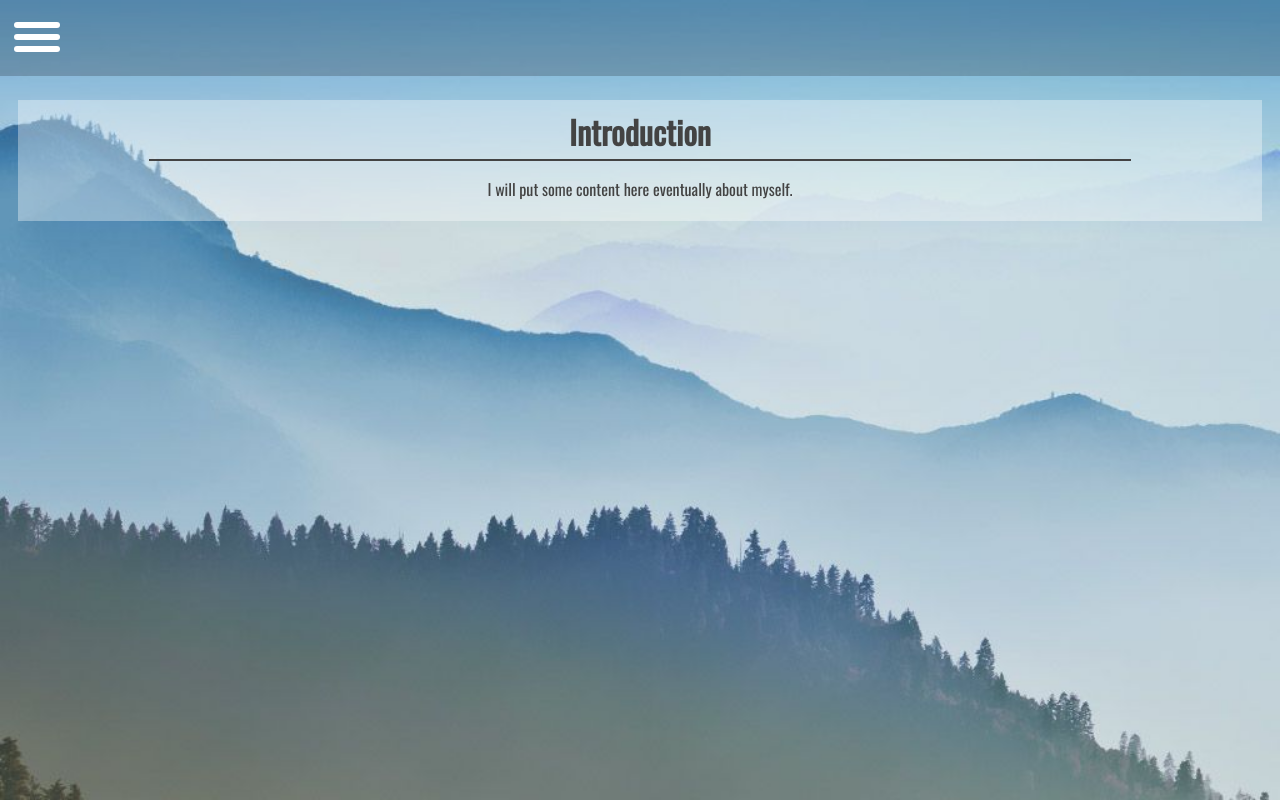
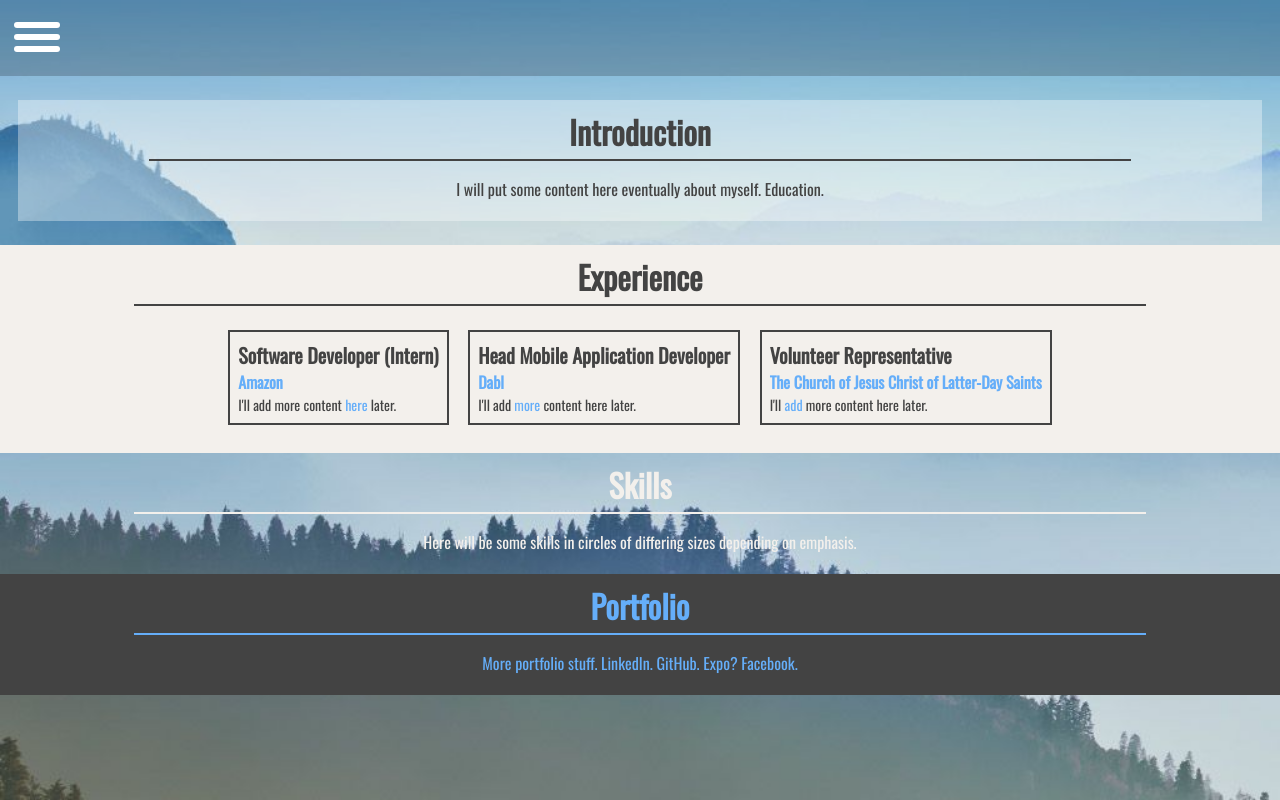
Before and after one commit to iAmTanner/portfolio, a plain HTML site: page index.html in a window 1280 px wide. Drawn offline with nearby package versions, Linux system fonts and the light colour scheme.

Commit message:
Added more styling and sections

```diff
--- a/index.html
+++ b/index.html
@@ -18,7 +18,47 @@
       <h2>Introduction</h2>
       <div class="dark_separator"></div>
       <div class="content_container">
-        I will put some content here eventually about myself.
+        I will put some content here eventually about myself. Education.
+      </div>
+    </section>
+
+    <section id="experience_section">
+      <h2>Experience</h2>
+      <div class="dark_separator"></div>
+      <div class="content_container">
+        <ul id="experience_list">
+          <li class="experience_list_item">
+            <h4>Software Developer (Intern)</h4>
+            <h5>Amazon</h5>
+            <div class="experience_item_content">I'll add more content <span class="blue_highlight">here</span> later.</div>
+          </li>
+          <li class="experience_list_item">
+            <h4>Head Mobile Application Developer</h4>
+            <h5>Dabl</h5>
+            <div class="experience_item_content">I'll add <span class="blue_highlight">more</span> content here later.</div>
+          </li>
+          <li class="experience_list_item">
+            <h4>Volunteer Representative</h4>
+            <h5>The Church of Jesus Christ of Latter-Day Saints</h5>
+            <div class="experience_item_content">I'll <span class="blue_highlight">add</span> more content here later.</div>
+          </li>
+        </ul>
+      </div>
+    </section>
+
+    <section id="skills_section">
+      <h2>Skills</h2>
+      <div class="light_separator"></div>
+      <div class="content_container">
+        Here will be some skills in circles of differing sizes depending on emphasis.
+      </div>
+    </section>
+
+    <section id="portfolio_section">
+      <h2>Portfolio</h2>
+      <div class="blue_separator"></div>
+      <div class="content_container">
+        More portfolio stuff. LinkedIn. GitHub. Expo? Facebook.
       </div>
     </section>
   </body>
--- a/style.css
+++ b/style.css
@@ -1,10 +1,15 @@
 body {
     margin: 0;
     padding: 0;
+    background-color: #434343;
     background: url('background.jpg');
     background-repeat: no-repeat;
     background-position: top;
     background-size: cover;
+}
+
+.blue_highlight {
+    color: #65AEF9;
 }
 
 #header {
@@ -62,3 +67,108 @@ body {
     font-family: 'Oswald', serif;
     font-size: 16px;
 }
+
+#experience_section {
+    margin: 24px 0px 0px 0px;
+    background-color: #F3F0EC;
+    width: auto;
+    text-align: center;
+    padding: 8px;
+}
+
+#experience_section h2 {
+    color: #434343;
+    font-family: 'Oswald', serif;
+    font-size: 32px;
+    padding: 0px;
+    margin: 0px;
+}
+
+#experience_list {
+    list-style: none;
+    margin: 0;
+    padding: 0;
+}
+
+.experience_list_item {
+    display: inline-block;
+    text-align: left;
+    margin: 8px;
+    border-style: solid;
+    border-width: 2px;
+    border-color: #434343;
+    padding: 8px;
+}
+
+.experience_list_item h4 {
+    font-size: 20px;
+    margin: 0;
+}
+
+.experience_list_item h5 {
+    font-size: 16px;
+    color: #65AEF9;
+    margin: 0;
+}
+
+.experience_item_content {
+    font-size: 14px;
+}
+
+#skills_section {
+    width: auto;
+    text-align: center;
+    padding: 8px;
+}
+
+#skills_section h2 {
+    color: #F3F0EC;
+    font-family: 'Oswald', serif;
+    font-size: 32px;
+    padding: 0px;
+    margin: 0px;
+}
+
+.light_separator {
+    height: 2px;
+    width: 80%;
+    margin: 4px auto;
+    background-color: #F3F0EC;
+}
+
+#skills_section .content_container {
+    color: #F3F0EC;
+    padding: 12px 18px;
+    font-family: 'Oswald', serif;
+    font-size: 16px;
+}
+
+#portfolio_section {
+    margin: 0px 0px;
+    background-color: #434343;
+    width: auto;
+    text-align: center;
+    padding: 8px;
+}
+
+#portfolio_section h2 {
+    color: #65AEF9;
+    font-family: 'Oswald', serif;
+    font-size: 32px;
+    padding: 0px;
+    margin: 0px;
+}
+
+.blue_separator {
+    height: 2px;
+    width: 80%;
+    margin: 4px auto;
+    background-color: #65AEF9;
+}
+
+#portfolio_section .content_container {
+    color: #65AEF9;
+    padding: 12px 18px;
+    font-family: 'Oswald', serif;
+    font-size: 16px;
+}
```
